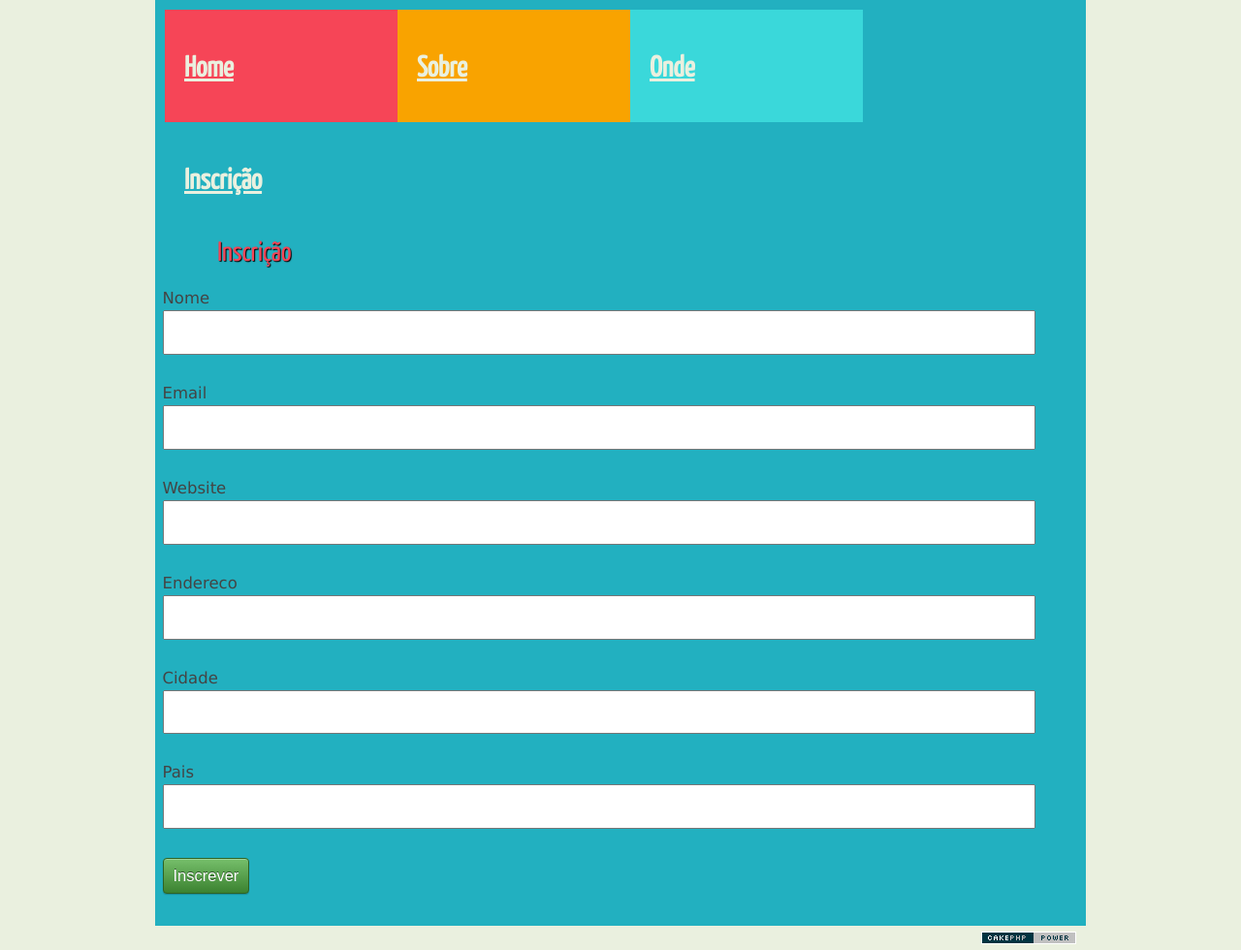
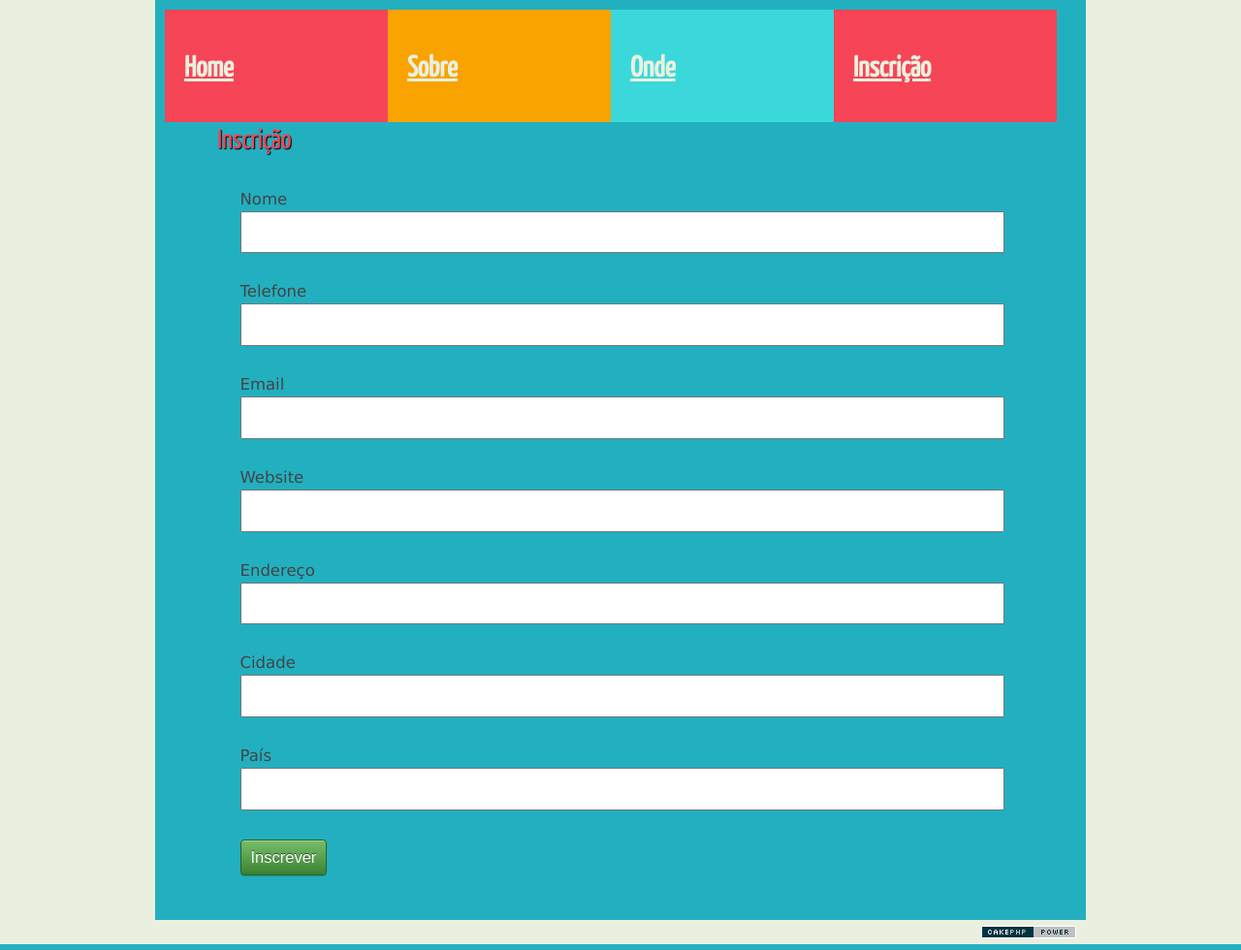
Before and after one commit to syzzox/moti, a CakePHP app: the page made by app/View/Inscricoes/inscrever.ctp in a window 1280 px wide. Shown: the part 166-1146 px from the top of the page at 97% size. Run offline with PHP 8.4 and a stand-in for CakePHP, Linux system fonts and the light colour scheme; the template is opened without the code that fills it, so the values that code supplies are empty; form fields are guessed from the names that the template uses; some libraries are stand-ins or nearby versions.

Commit message:
arrumando o form - incluido o telefone

```diff
--- a/app/View/Inscricoes/inscrever.ctp
+++ b/app/View/Inscricoes/inscrever.ctp
@@ -1,12 +1,13 @@
 <h1>Inscrição</h1>
 <?php
-	echo $this->Form->create('Inscricao');
-	echo $this->Form->input('nome');
-	echo $this->Form->input('email');
-	echo $this->Form->input('website');
-	echo $this->Form->input('endereco');
-	echo $this->Form->input('cidade');
-	echo $this->Form->input('pais');
+	echo $this->Form->create('Inscricao', array('div' => 'inscricao', 'class' => 'insc'));
+	echo $this->Form->input('nome', array('div' => 'inscricao'));
+	echo $this->Form->input('telefone', array('div' => 'inscricao'));
+	echo $this->Form->input('email', array('div' => 'inscricao'));
+	echo $this->Form->input('website', array('div' => 'inscricao'));
+	echo $this->Form->input('endereco', array('label'=>'Endereço', 'div' => 'inscricao'));
+	echo $this->Form->input('cidade', array('div' => 'inscricao'));
+	echo $this->Form->input('pais', array('label'=>'País', 'div' => 'inscricao'));
 
-	echo $this->Form->end('Inscrever');
+	echo $this->Form->end('Inscrever', array('div' => 'inscricao'));
 ?>
--- a/app/webroot/css/cake.generic.css
+++ b/app/webroot/css/cake.generic.css
@@ -130,7 +130,7 @@ p {
 /** menu **/
 
 .menu{
-	width: 240px;
+	width: 230px;
 	float: left;
 	padding: 40px 0 ;
 }
@@ -145,7 +145,7 @@ p {
 	background: #3ad8da;
 }
 #menu4 {
-	background: #22b0c0;
+	background: #f64557;
 }
 
 .menu_link {
@@ -154,6 +154,26 @@ p {
 	font-size: 200%;
 }
 
+/** form inscricao **/
+
+.insc{
+margin:0 auto;
+width:800px;
+padding:14px;
+}
+
+.inscricao label {
+	display:block;
+	text-align:right;
+	width:140px;
+	float:left;
+	margin-top: 10px;
+}
+
+.inscricao input {
+	width:200px;
+	margin:2px 0 20px 10px;
+}
 
 /** containers **/
 div.form,
```
Also changed, not shown: 7 other files.
